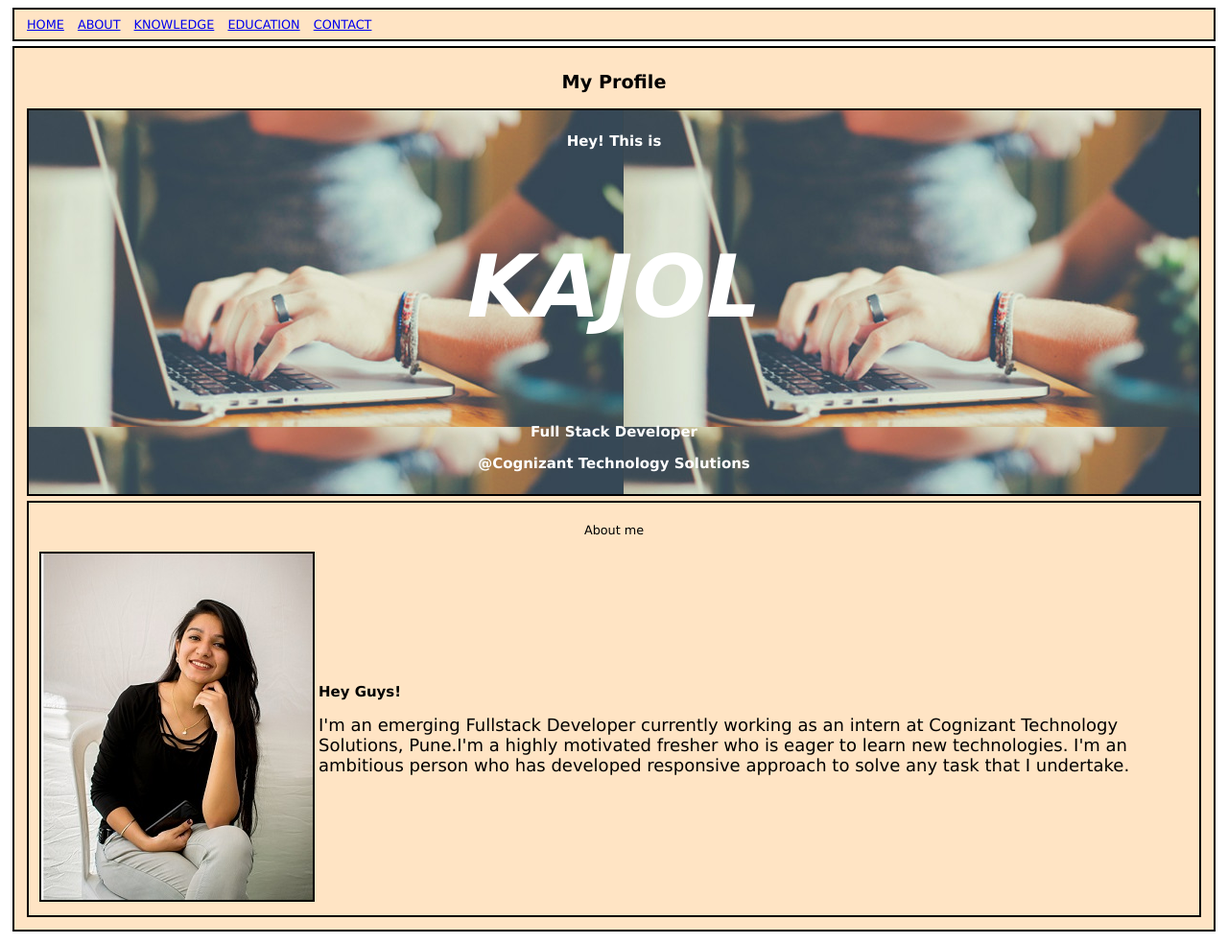
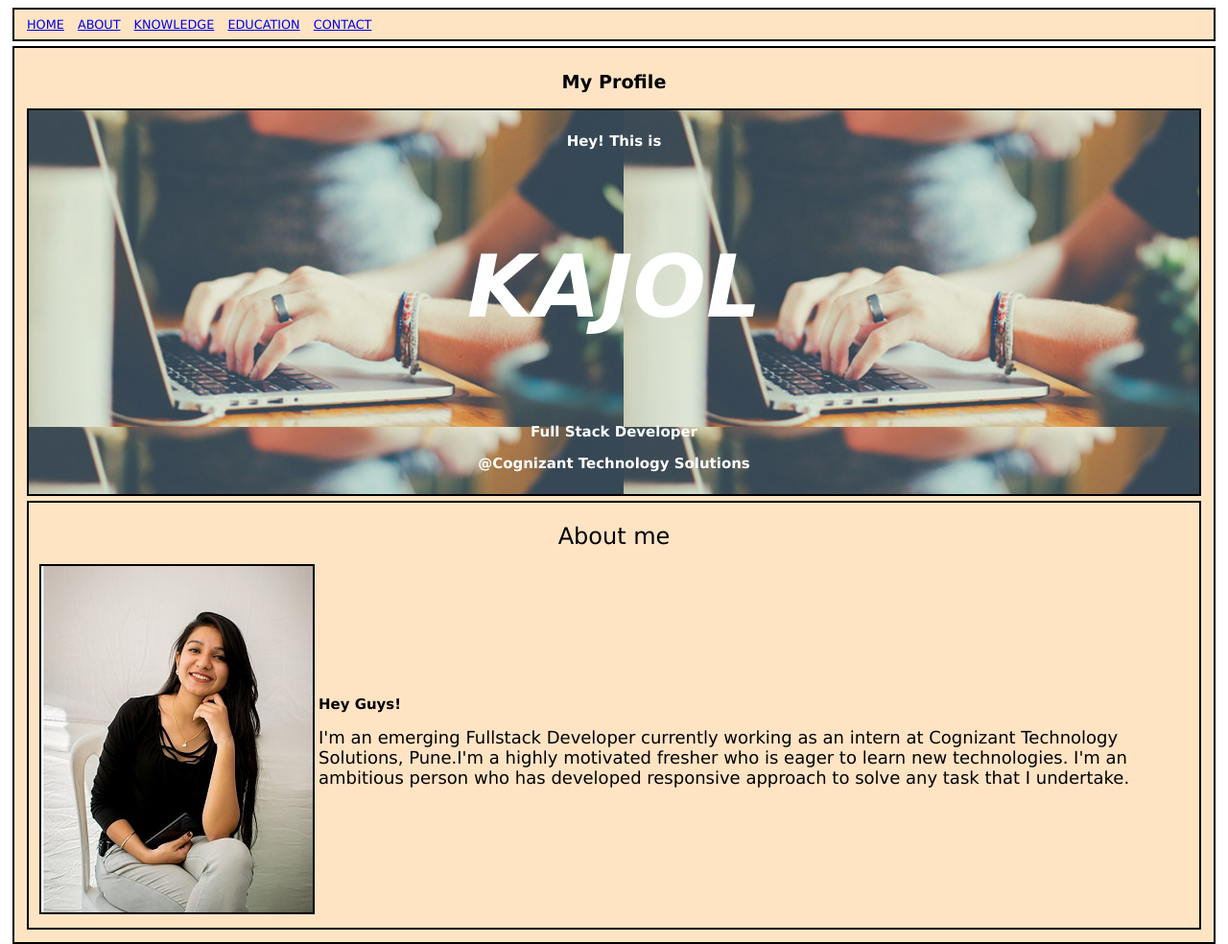
Before and after one commit to kajolsisodiya89/kajolsisodiya89.github.io, a plain HTML site: page about.html in a window 1280 px wide. Shown: the whole page at 96% size. Drawn offline with Linux system fonts and the light colour scheme.

Commit message:
Update about.html

```diff
--- a/about.html
+++ b/about.html
@@ -40,7 +40,7 @@ nav ul li {display:inline; margin:5px;}
 		</article>
 
 		<article>
-			<center><p><font style="+2">About me</p></font></center>
+			<center><p><font size="+2">About me</p></font></center>
 			<table border="0">
 				<tr>
 					<td>
```
